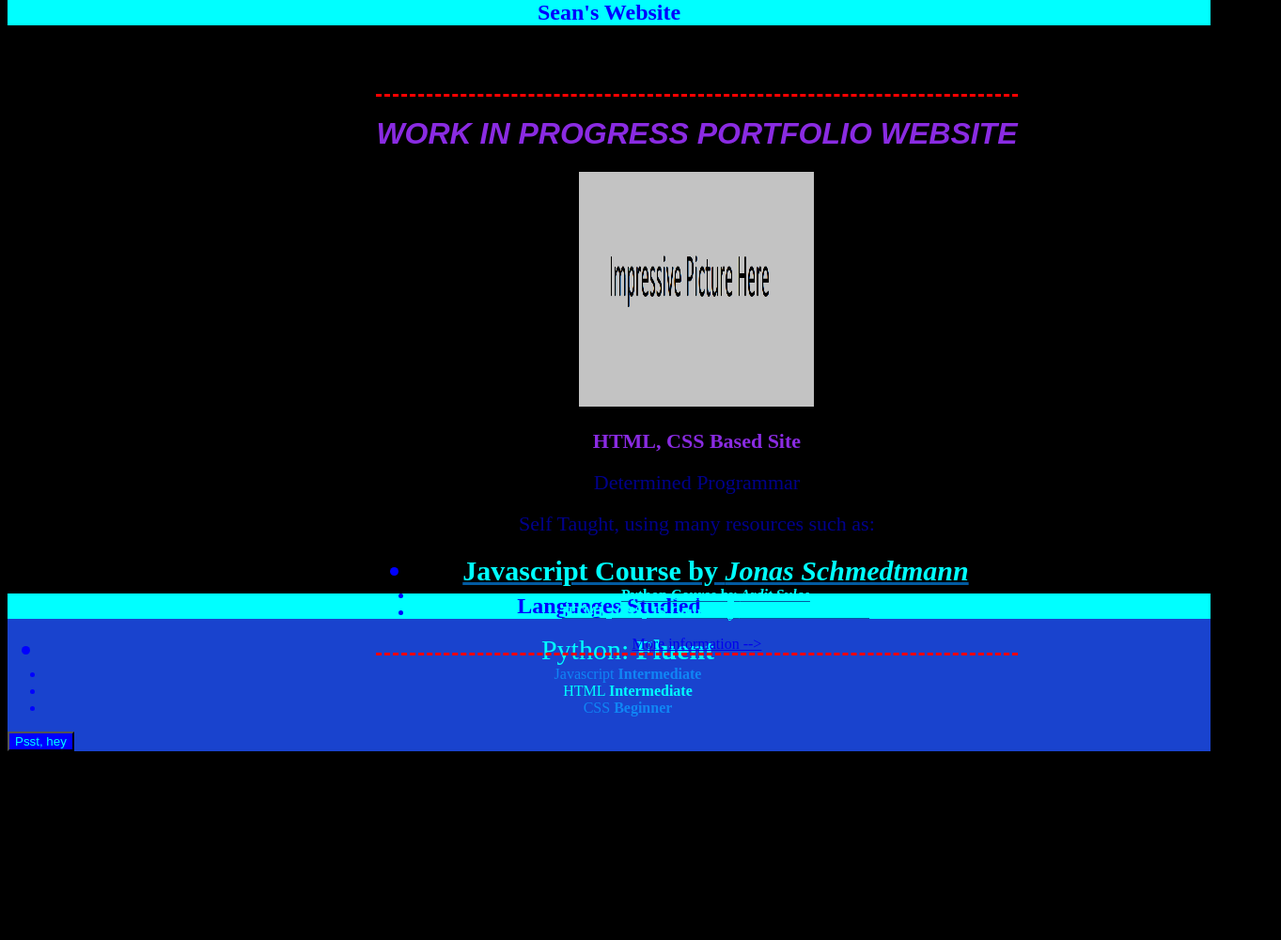
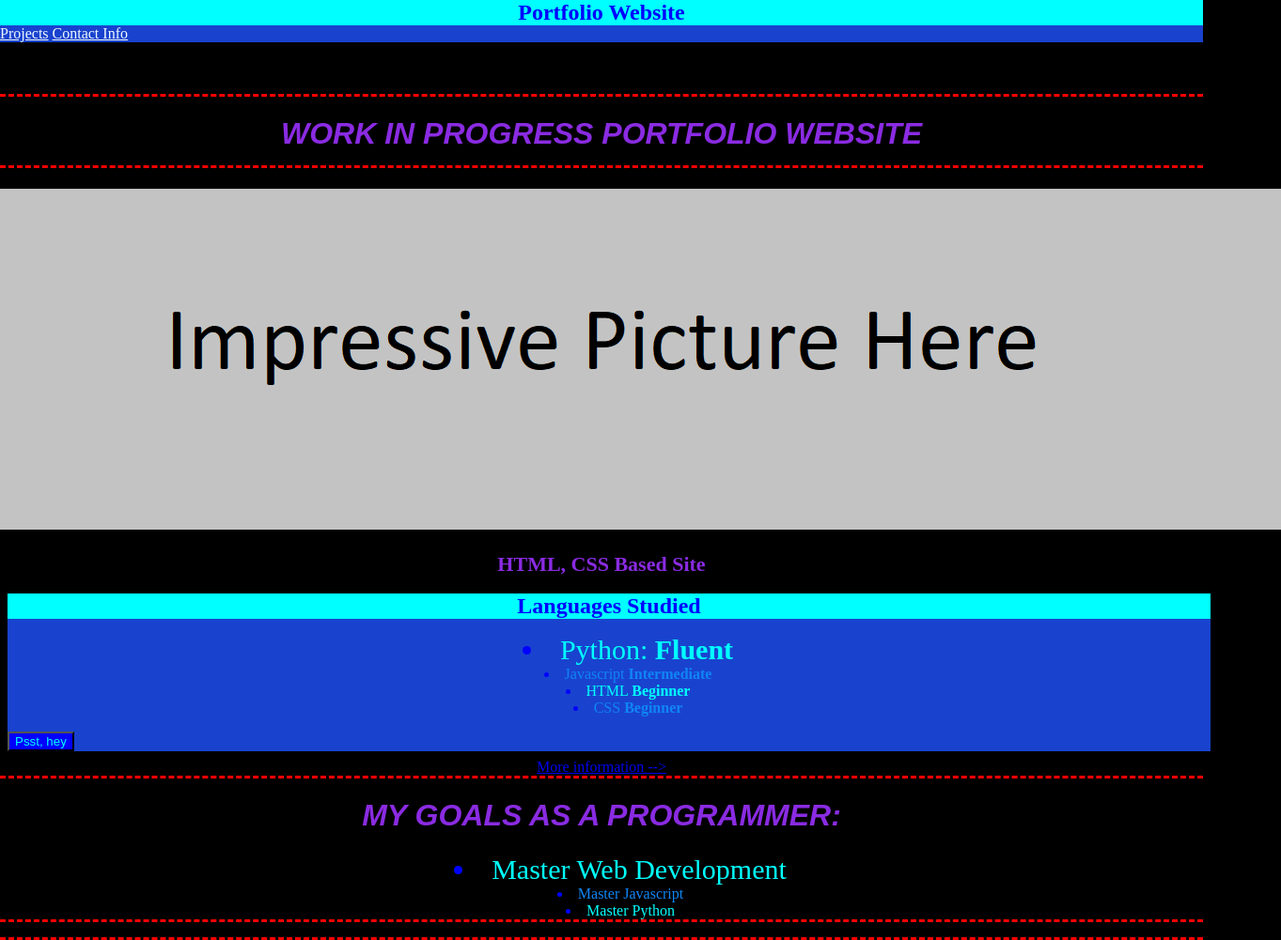
Before and after one commit to Sat727/test-site2, a plain HTML site: page index.html in a window 1280 px wide. Shown: the whole page at 94% size, 1363 px wide, since content can reach past the window. Before the commit the page ends 800 px from the top, so only its background shows below. Drawn offline with Linux system fonts and the light colour scheme.

Commit message:
Rewrote CSS For Centering
Rewrote this so, it could hopefully look better on Desktop

```diff
--- a/index.html
+++ b/index.html
@@ -8,12 +8,17 @@
     <title>Document</title>
 </head>
 <body>
+    <div class="main-content">
     <div id="top">
-        <h2>Sean's Website</h2>
+        <h2>Portfolio Website</h2>
+        <div class="links">
+            <a href="#">Projects</a>
+            <a href="#">Contact Info</a>
+        </div>
     </div>
     <div id="info">
     <h1>Work In Progress Portfolio Website</h1>
-    <img height="250" width="250" src="/pics/impressive.png">
+    <img src="/pics/impressive.png">
     <p><b>HTML, CSS Based Site</b></p>
     <p>Determined Programmar</p>
     <p>Self Taught, using many resources such as:</p>
@@ -24,12 +29,23 @@
     </ul>
     <a href="https://www.wikipedia.com"> More information --></a>
     </div>
+    <div class="goals">
+        <h1>
+            My Goals As A Programmer:
+        </h1>
+        <ul class="goals">
+            <li>Master Web Development</li>
+            <li>Master Javascript</li>
+            <li>Master Python</li>
+        </ul>
+    </div>
+</div>
     <div id="footer">
     <h2><b>Languages Studied</b></h2>
     <ul class="pp">
         <li>Python: <b>Fluent</b></li>
         <li>Javascript <b>Intermediate</b></li>
-        <li>HTML <b>Intermediate</b></li>
+        <li>HTML <b>Beginner</b></li>
         <li>CSS <b>Beginner</b></li>
 
         </ul>
--- a/style.css
+++ b/style.css
@@ -1,27 +1,47 @@
 body {
     background-color: black;
+    height: auto;
 }
 #footer {
     background-color: rgb(25, 67, 206);
-    position: fixed;
+    position: absolute;
     bottom: 0;
     width: 100%;
+}
+.links {
+    background-color: rgb(25, 67, 206);
+}
+.links a {
+    color: aliceblue;
+}
+ul {
+    list-style-position: inside;
+}
+.main-content {
+    position: absolute;
+    top:0;
+    bottom: 0;
+    left: 0;
+    right: 0;
+
+    margin: auto;
+
 }
 li:first-child {
     font-size: 30px;
 }
 #info{
+    margin-top: 100px;
     text-align: center;
-    position:fixed;
-  z-index: 15;
-  top: 25%;
-  left: 43%;
-  margin: -100px 0 0 -150px;
   border-top: 3px dashed red;
   border-bottom: 3px dashed red;
 }
 li:nth-child(2n) {
     color: rgb(16, 134, 245);
+}
+#info h1 {
+    padding-bottom: 15px;
+    border-bottom: 3px dashed red;
 }
 #top {
     position: fixed;
@@ -63,7 +83,8 @@ p:hover {
 ::marker {
     color: blue;
 }
-ul.pp{
+ul
+{
     text-align: center;
     color: aqua;
 }
@@ -85,6 +106,10 @@ button{
     background-color: blue;
     color: aqua;
 }
+.goals{
+    text-align: center;
+    border-bottom: 3px dashed red;
+}
 /* a:hover {
     color: rgb(160, 14, 116);
     background-color: black;
```
